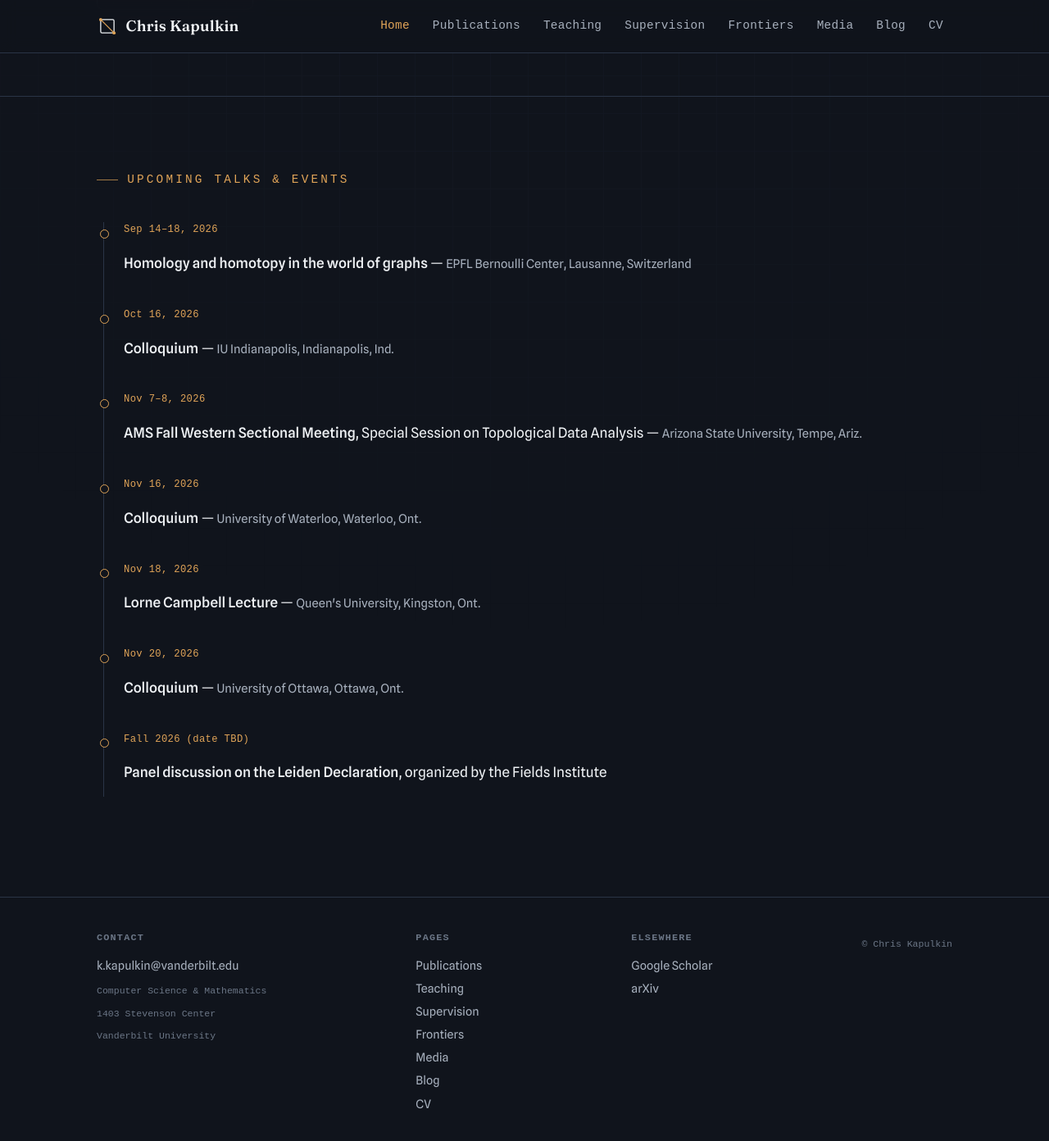
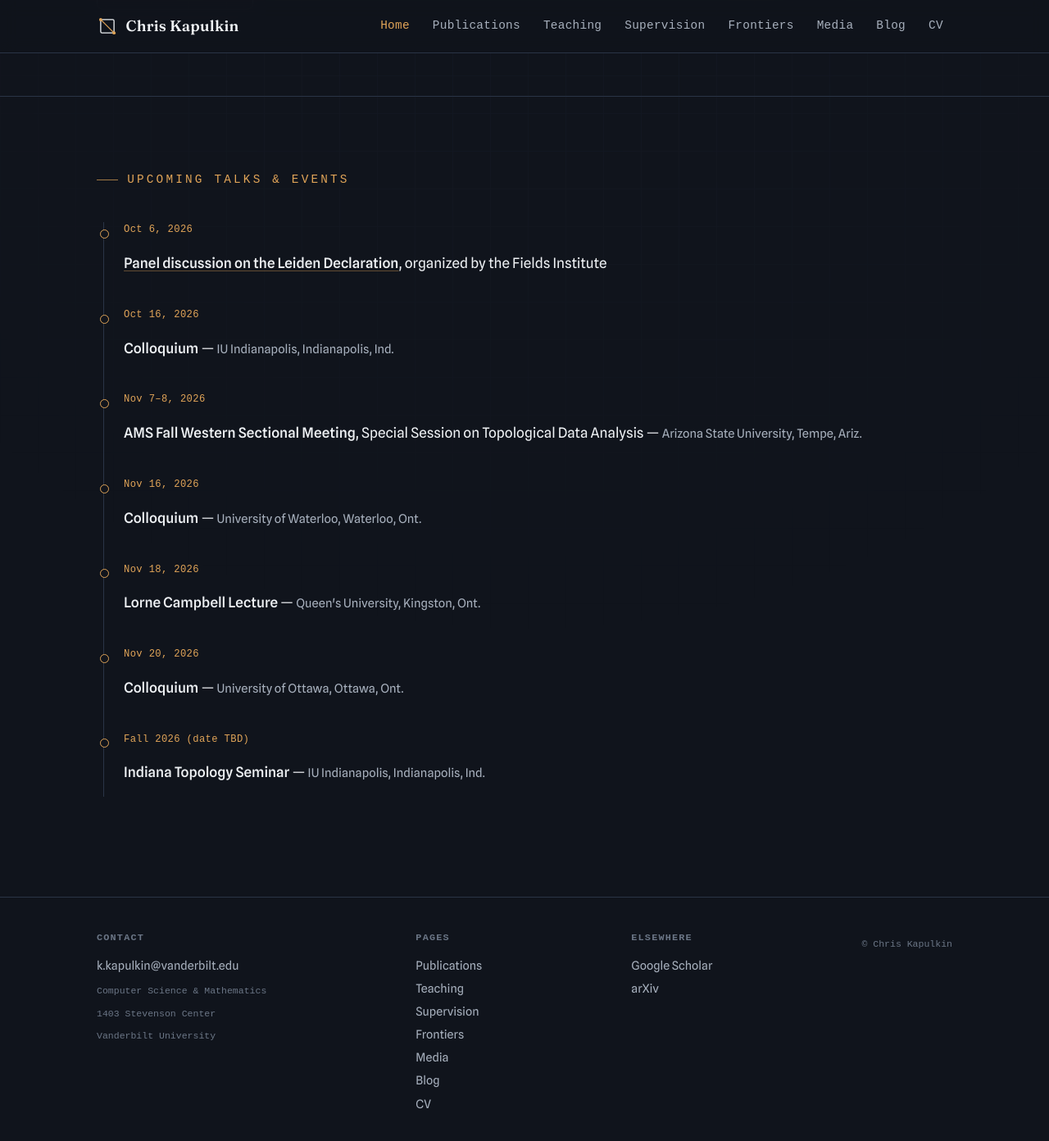
Before and after one commit to kkapulkin/kkapulkin.github.io, a Jekyll site: the page index.html, which Jekyll copies as it is, in a window 1280 px wide and 1400 px high, scrolled down 1623 px. Shown: the top 1392 px of the window at 82% size. Built offline with Jekyll 4.4.1, drawn with Linux system fonts in a browser that asks for light colours; some web fonts are replaced.

Commit message:
Update upcoming talks & events on the home page
Drop the past EPFL workshop, add the Indiana Topology Seminar, and
date and link the Leiden Declaration panel.

Co-Authored-By: Claude Opus 5 <noreply@anthropic.com>

```diff
--- a/index.html
+++ b/index.html
@@ -116,8 +116,8 @@
     </div>
     <div class="timeline reveal">
       <div class="tl-item">
-        <p class="when">Sep 14–18, 2026</p>
-        <p class="what"><strong>Homology and homotopy in the world of graphs</strong> — <span class="where">EPFL Bernoulli Center, Lausanne, Switzerland</span></p>
+        <p class="when">Oct 6, 2026</p>
+        <p class="what"><strong><a class="award-link" href="https://www.fields.utoronto.ca/activities/26-27/Leiden">Panel discussion on the Leiden Declaration</a></strong>, organized by the Fields Institute</p>
       </div>
       <div class="tl-item">
         <p class="when">Oct 16, 2026</p>
@@ -141,7 +141,7 @@
       </div>
       <div class="tl-item">
         <p class="when">Fall 2026 (date TBD)</p>
-        <p class="what"><strong>Panel discussion on the Leiden Declaration</strong>, organized by the Fields Institute</p>
+        <p class="what"><strong>Indiana Topology Seminar</strong> — <span class="where">IU Indianapolis, Indianapolis, Ind.</span></p>
       </div>
     </div>
   </div>
```
